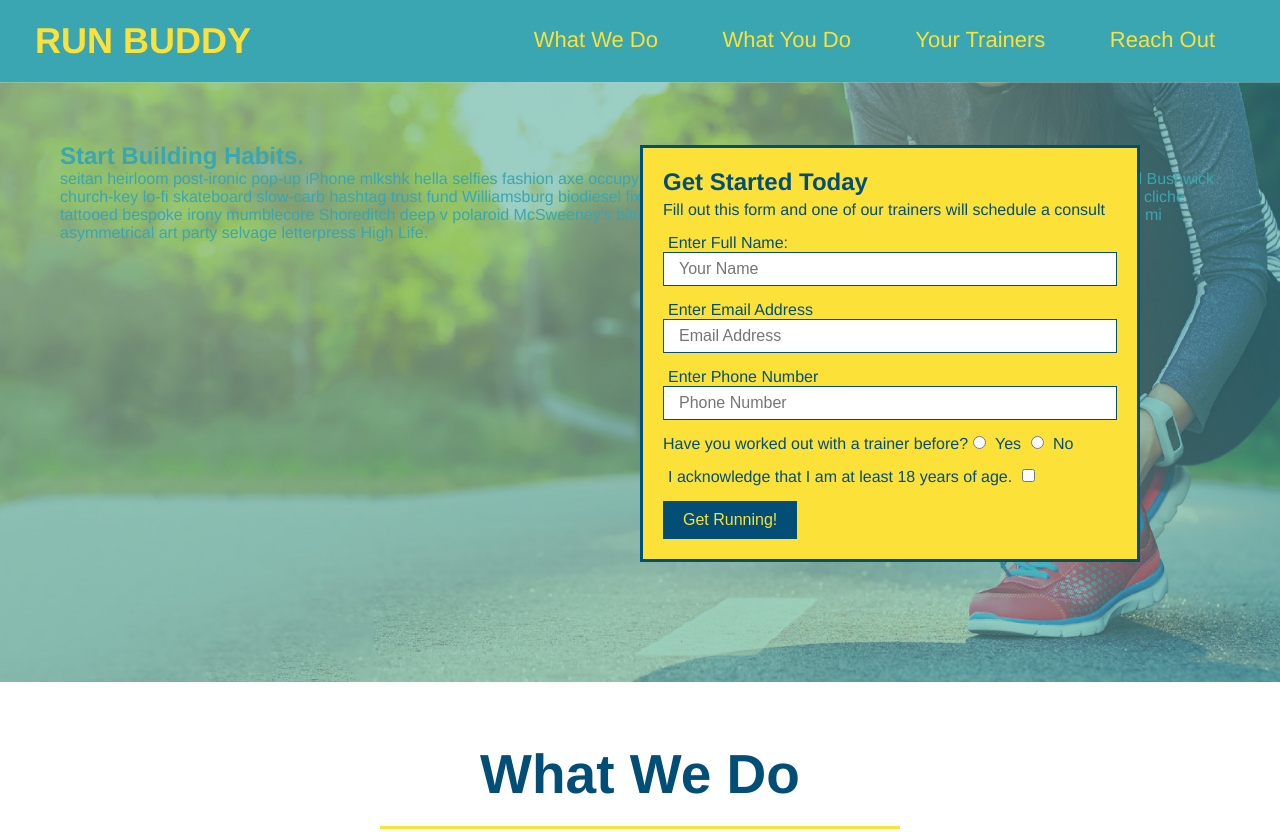
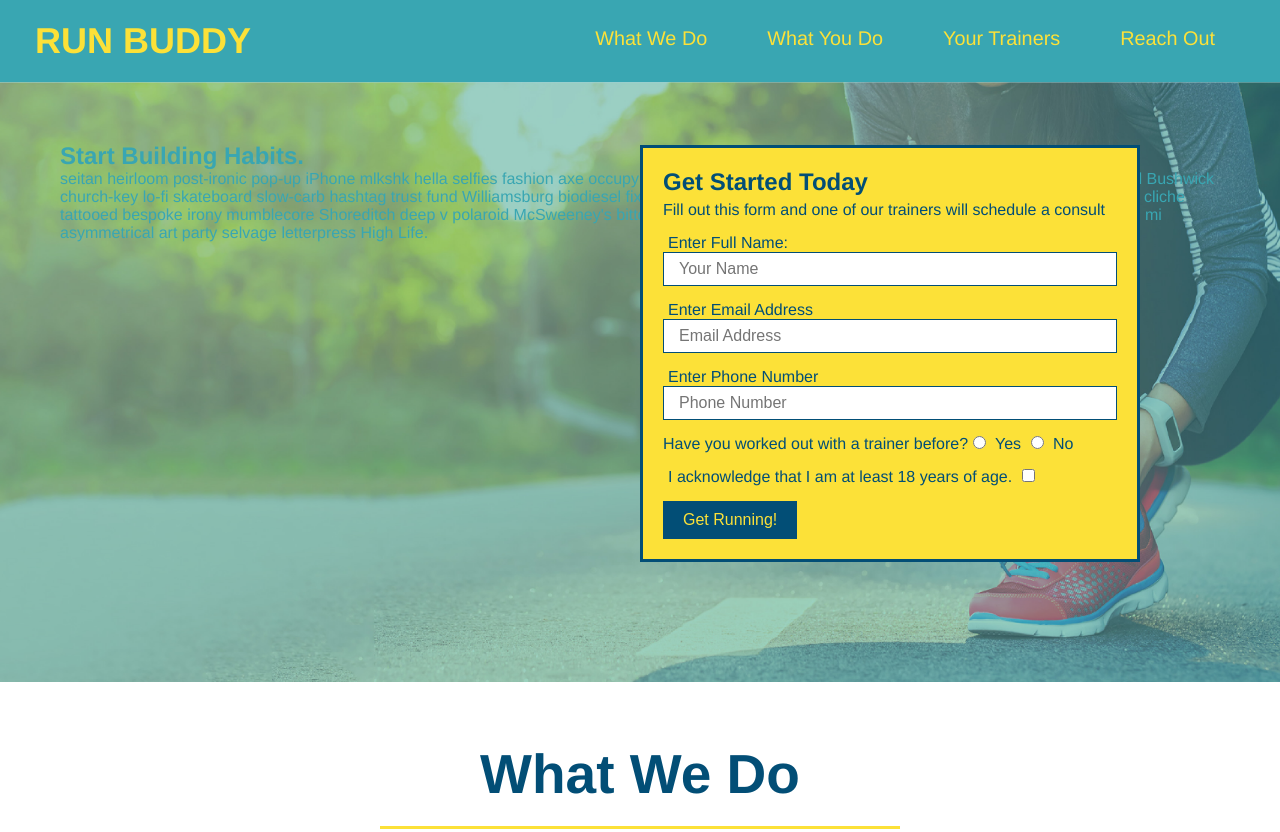
Before and after one commit to naserhawamdeh/run-buddy, a plain HTML site: page index.html in a window 1280 px wide. Shown: the top 832 px of the page. Drawn offline with Linux system fonts and the light colour scheme.

Commit message:
add flexbox to header

```diff
--- a/assets/css/style.css
+++ b/assets/css/style.css
@@ -34,15 +34,20 @@ header a {
 header nav {
     margin: 7px 0;
 }
-/* Turns the navigation bar from a list into a horizontal line */
-header nav ul li {
-    display: inline;
+
+header nav ul {
+    display:flex;
+    flex-wrap:wrap;
+    justify-content: space-between;
+    align-items: center;
+    list-style: none;
 }
+
 /* Turns navigation bar from cramped horizontal line to spaced and bigger */
 header nav ul li a {
     margin: 0 30px;
     font-weight: lighter;
-    font-size: 22px;
+    font-size: 1.55vw;
 }
 
 footer {
```
